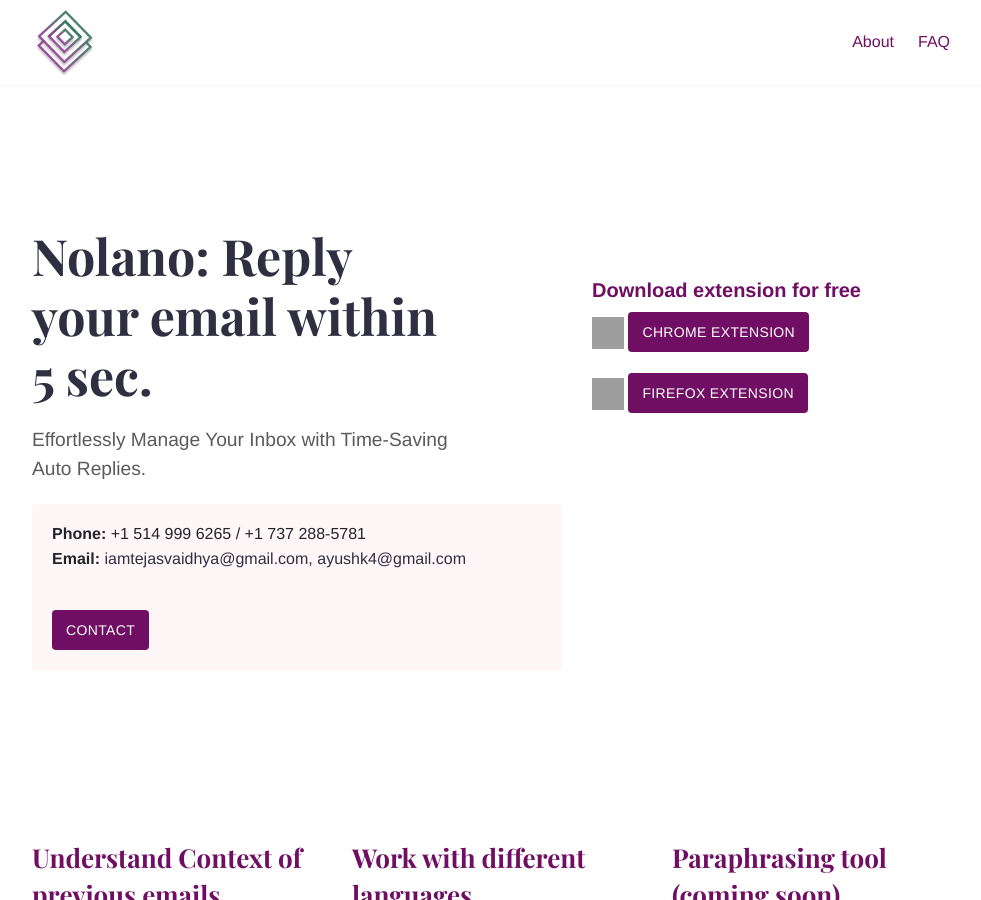
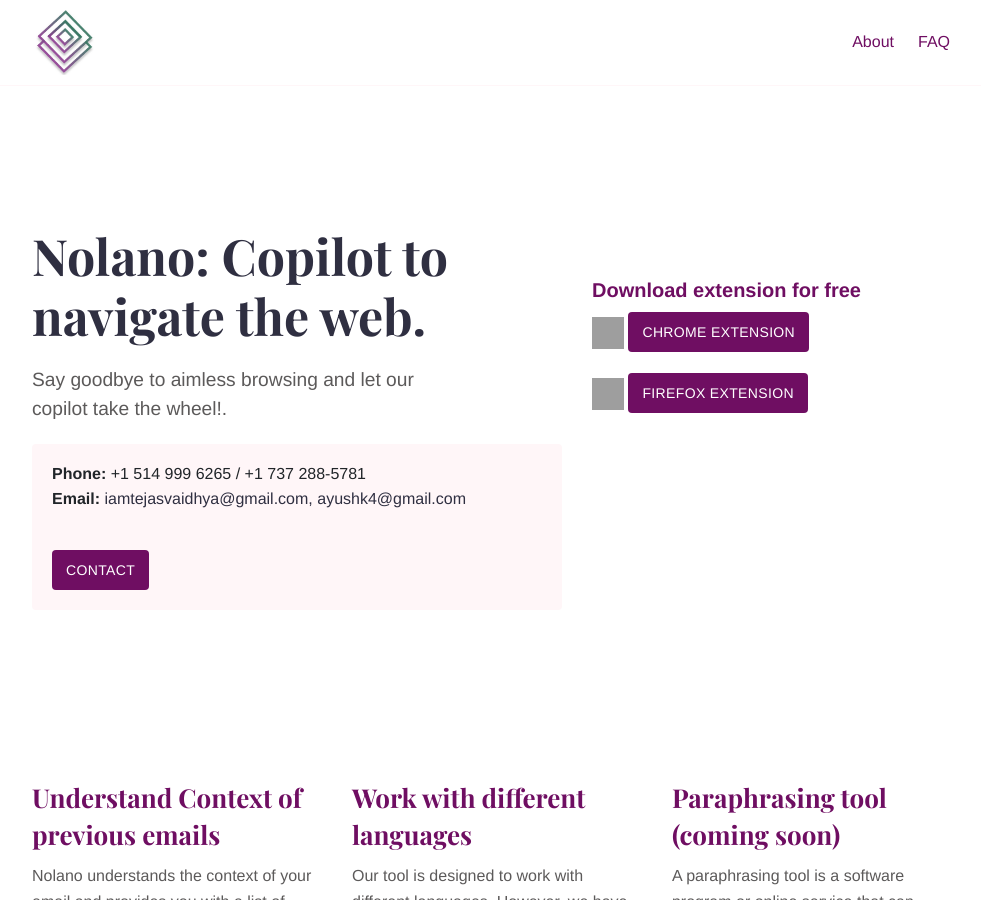
Before and after one commit to NolanoOrg/nolano-org.github.io, a Jekyll site: the page built from index.md, in a window 1280 px wide and 900 px high. Shown: the whole window, without its empty margins (143-1124 px from the left). Built offline with Jekyll 4.4.1, drawn with Linux system fonts in a browser that asks for light colours; grey boxes are pictures that could not be loaded.

Commit message:
index.md

```diff
--- a/index.md
+++ b/index.md
@@ -1,13 +1,13 @@
 ---
 title: Nolano.org
 layout: home
-description: Welcome to our Nolano! Our research software is designed to help you reply to emails quickly and professionally. Our tool offers a smart auto reply suggestion feature that will help you reply to emails quickly and professionally.
+description: Welcome to our Nolano! Our research software is designed to help you reply to emails quickly and professionally, talk with webpages (including pdfs), correct your grammar, paraphrase sentence and more. We are currently working on a new version of our software that will be available soon. Stay tuned for updates!
+
 intro_image: ""
 intro_image_absolute: true
 intro_image_hide_on_mobile: true
 show_call_box: true
 ---
 
-# Nolano: Reply your email within 5 sec.
-
-Effortlessly Manage Your Inbox with Time-Saving Auto Replies.
+# Nolano: Copilot to navigate the web.
+Say goodbye to aimless browsing and let our copilot take the wheel!.
```
